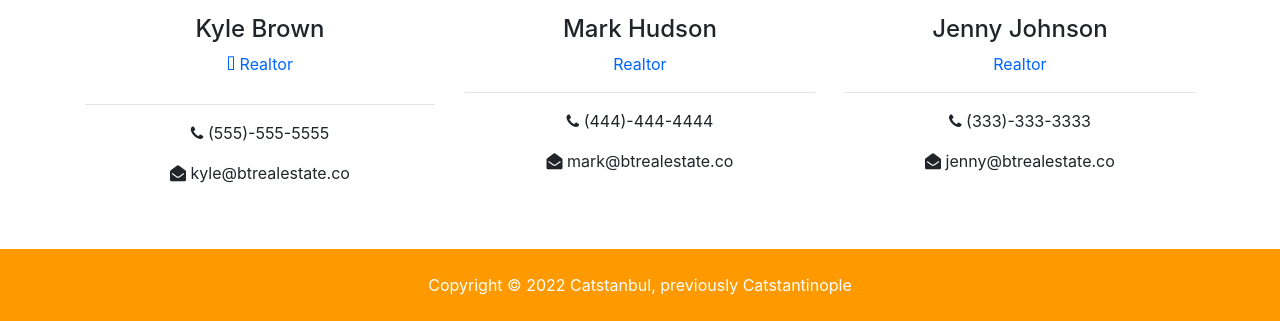
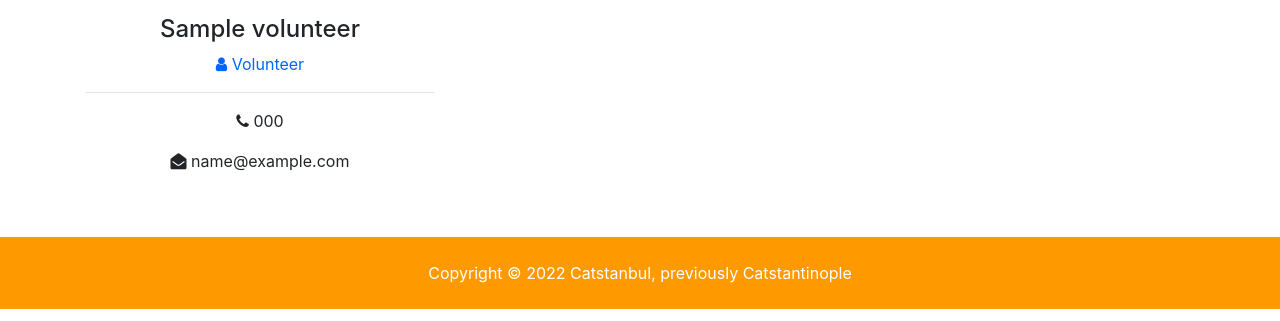
Before and after one commit to Daria200/catstanbul, a Django app: page /about/ in a window 1280 px wide. Shown: the part 2008-2329 px from the top of the page. Run offline with Django 3.2, Linux system fonts and the light colour scheme; tables that the repository leaves empty hold one stand-in row (values such as "Sample post"); grey boxes marked "Sample" are stand-in pictures; parts of the project's set-up code (start-up, migrations or seed data) failed here and were passed over; some libraries are stand-ins or nearby versions.

Commit message:
showing volunteers on page about

```diff
--- a/pages/views.py
+++ b/pages/views.py
@@ -1,12 +1,15 @@
 from django.shortcuts import render
 from cats.models import Cat
+from volunteers.models import Volunteer
 
 
 def index(request):
-    cats = Cat.objects.order_by('-list_date').filter(is_published=True)[1:4]
+    cats = Cat.objects.order_by("-list_date").filter(is_published=True)[1:4]
     context = {"cats": cats}
     return render(request, "pages/index.html", context)
 
 
 def about(request):
-    return render(request, "pages/about.html")
+    volunteers = Volunteer.objects.all()
+    context = {"volunteers": volunteers}
+    return render(request, "pages/about.html", context)
--- a/templates/pages/about.html
+++ b/templates/pages/about.html
@@ -45,6 +45,8 @@
           laborum molestias quia.
         </p>
       </div>
+      {% for volunteer in volunteers %}
+        {% if volunteer.is_vom %}
           <div class="col-md-4">
             <div class="card">
               <img
@@ -54,14 +56,13 @@
               />
               <div class="card-body">
                 <h5 class="card-title">Volunteer Of The Month</h5>
-            <h6 class="text-secondary">Joanna Parrish</h6>
-            <p class="card-text">
-              Lorem ipsum dolor sit amet consectetur adipisicing elit. Omnis
-              nesciunt amet, illo itaque similique repellat. content.
-            </p>
+                <h6 class="text-secondary">{{ volunteer.name }}</h6>
+                <p class="card-text">{{ volunteer.description }}</p>
               </div>
             </div>
           </div>
+        {% endif %}
+      {% endfor %}
     </div>
   </div>
 </section>
@@ -74,56 +75,30 @@
     aperiam, unde aliquid at similique!
   </h4>
   <hr />
-  <a href="listings.html" class="btn btn-secondary text-white btn-lg"
-    >View Our Featured Listings</a
+  <a href="{% url 'cats' %}" class="btn btn-secondary text-white btn-lg"
+    >View Our Cats</a
   >
 </section>
 
 <!-- Team -->
 <section id="team" class="py-5">
   <div class="container">
-    <h2 class="text-center">Our Team</h2>
+    <h2 class="text-center">Our Volunteers</h2>
     <div class="row text-center">
+      {% for volunteer in volunteers %}
       <div class="col-md-4">
         <img
-          src="assets/img/realtors/kyle.jpg"
+          src="{{ volunteer.photo.url }}"
           alt=""
           class="rounded-circle mb-3"
         />
-        <h4>Kyle Brown</h4>
-        <p class="text-success">
-          <i class="fa fa-award text-success mb-3"></i> Realtor
-        </p>
+        <h4>{{ volunteer.name }}</h4>
+        <p class="text-success"><i class="fa fa-user"></i> Volunteer</p>
         <hr />
-        <p><i class="fa fa-phone"></i> (555)-555-5555</p>
-        <p><i class="fa fa-envelope-open"></i> kyle@btrealestate.co</p>
+        <p><i class="fa fa-phone"></i> {{ volunteer.phone }}</p>
+        <p><i class="fa fa-envelope-open"></i> {{ volunteer.email }}</p>
       </div>
-
-      <div class="col-md-4">
-        <img
-          src="assets/img/realtors/mark.jpg"
-          alt=""
-          class="rounded-circle mb-3"
-        />
-        <h4>Mark Hudson</h4>
-        <p class="text-success">Realtor</p>
-        <hr />
-        <p><i class="fa fa-phone"></i> (444)-444-4444</p>
-        <p><i class="fa fa-envelope-open"></i> mark@btrealestate.co</p>
-      </div>
-
-      <div class="col-md-4">
-        <img
-          src="assets/img/realtors/jenny.jpg"
-          alt=""
-          class="rounded-circle mb-3"
-        />
-        <h4>Jenny Johnson</h4>
-        <p class="text-success">Realtor</p>
-        <hr />
-        <p><i class="fa fa-phone"></i> (333)-333-3333</p>
-        <p><i class="fa fa-envelope-open"></i> jenny@btrealestate.co</p>
-      </div>
+      {% endfor %}
     </div>
   </div>
 </section>
```
Lines whose indentation alone changed are shown as unchanged.
